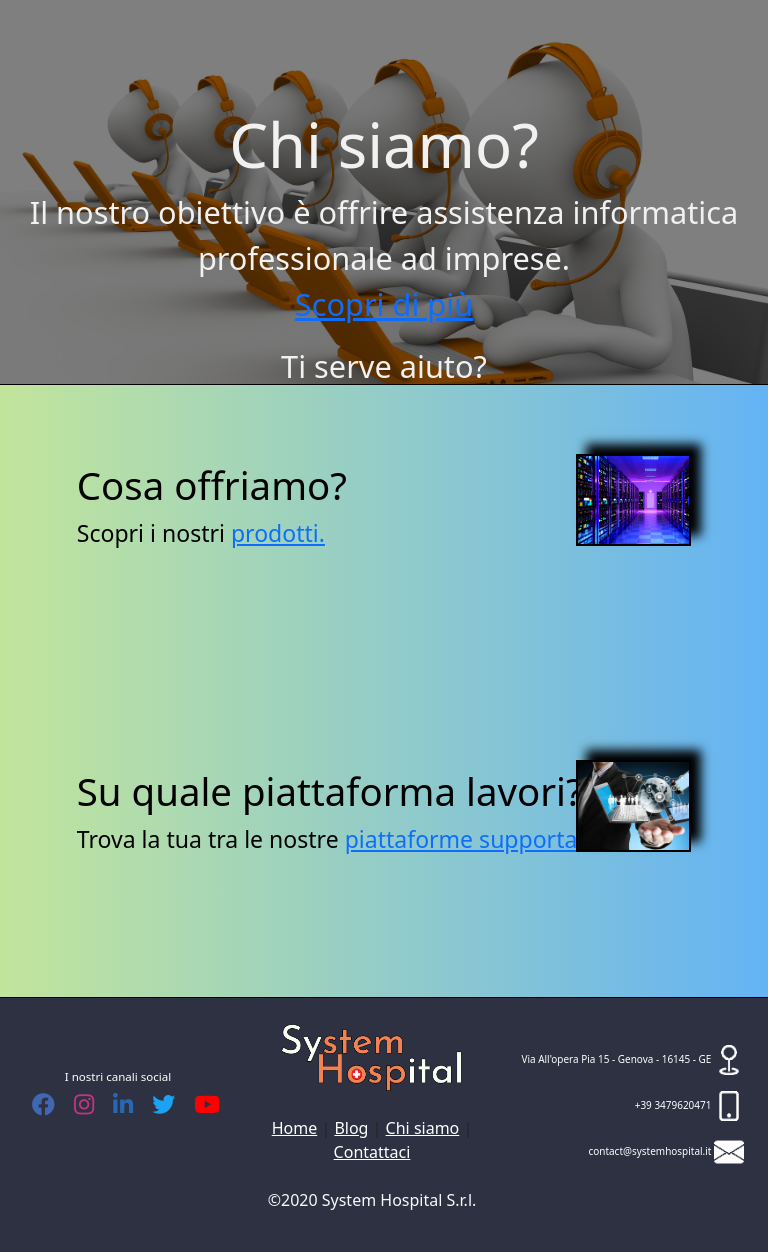
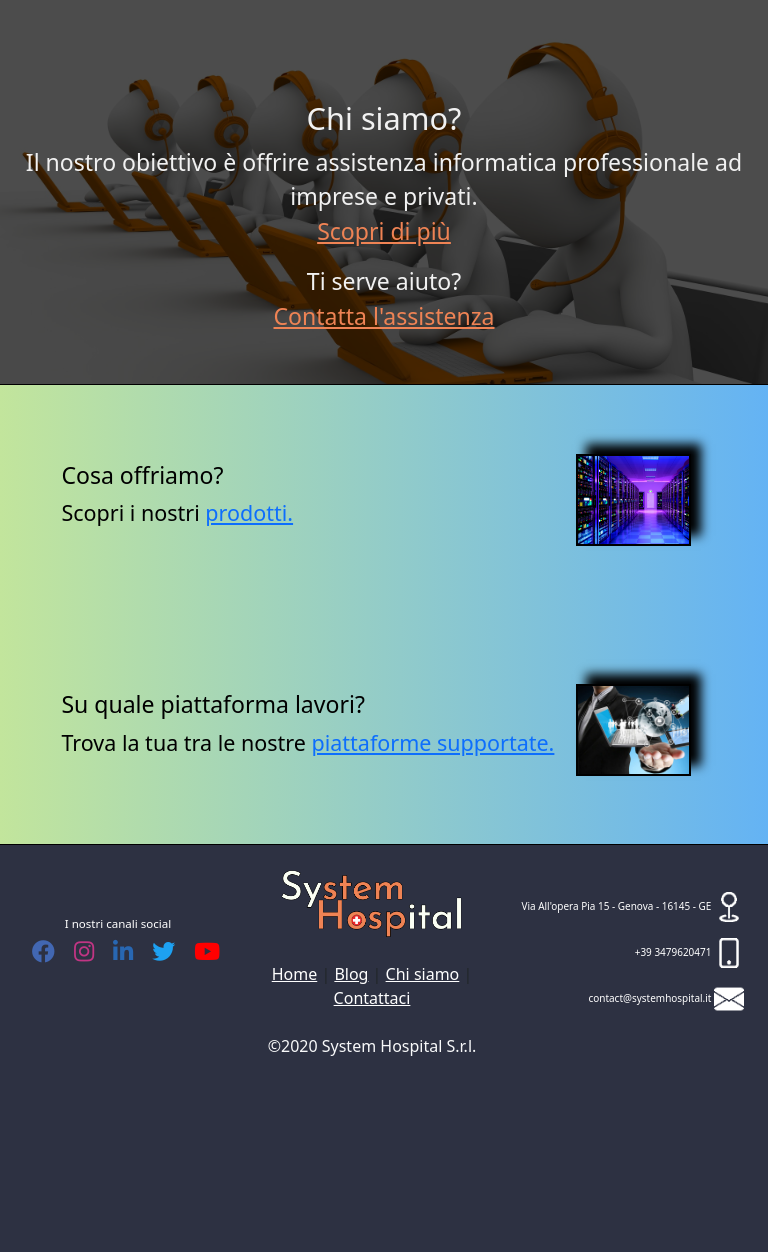
Before and after one commit to 4708696-UniGe/progetto_saw, a PHP site: page /php/home.php in a window 768 px wide. Shown: the part 56-1308 px from the top of the page. After the commit the page ends 1112 px from the top, so only its background shows below. Run offline with PHP 8.4, Linux system fonts and the light colour scheme.

Commit message:
style fixes

```diff
--- a/css/home.css
+++ b/css/home.css
@@ -14,7 +14,7 @@
     .box {
         margin: 0;
         opacity: 0;
-        background-color: rgba(0,0,0, 0.5);
+        background-color: rgba(0,0,0, 0.7);
         width: 100%;
         height: 100%;
         animation: fadein 1s;
@@ -23,8 +23,8 @@
     }
 
     #title2 {
-        margin-top: -6vw;
-        font-size: 8vw;
+        margin-top: -15vw;
+        font-size: 5vw;
     }
     #title-desc {
         font-size: 4vw;
@@ -85,6 +85,131 @@
         margin-top: 6vw;
         background-image: url(../images/seconda.jpg);
         background-size:cover;
+        width: 18vw;
+        height: 15vw;
+        float: right;
+        margin-right: 10vw;
+        border: 2px solid black;
+        box-shadow: 10px -10px 10px black;
+    }
+
+    #text-title {
+        margin-left: 4vw;
+        font-size: 5vw;
+    }
+
+    #text {
+        margin-left: 4vw;
+        font-size: 3vw;
+    }
+
+
+    .img2 {
+        margin-top: 6vw;
+        background-image: url(../images/terza.jpg);
+        background-size: cover;
+        width: 18vw;
+        height: 15vw;
+        float: right;
+        margin-right: 10vw;
+        border: 2px solid black;
+        box-shadow: 10px -10px 10px black;
+    }
+
+    .admin_required {
+        position: absolute;
+        top: 12vw;
+        left: 23vw;
+        z-index: 1;
+    }
+
+}
+
+@media (min-width: 768px) and (max-width: 992px){
+
+    h1{
+        font-size: 2vw;
+    }
+
+    .first_container {
+        width: 100%;
+        height: 50vw;
+    }
+
+    .box {
+        margin: 0;
+        opacity: 0;
+        background-color: rgba(0,0,0, 0.7);
+        width: 100%;
+        height: 100%;
+        animation: fadein 1s;
+        animation-delay: 2s;
+        animation-fill-mode: forwards;
+    }
+
+    #title2 {
+        margin-top: -7vw;
+        font-size: 4vw;
+    }
+    #title-desc {
+        font-size: 3vw;
+    }
+
+    .bg {
+        margin: 0;
+        height: 100%;
+        background-image: url("../images/call.jpg");
+        background-size: cover;
+        background-repeat: no-repeat;
+        background-attachment: scroll;
+        background-position-y: -20vw;
+        position: relative;
+        animation: fadein 2s;
+    }
+
+    .textimg {
+        font-size: 1.5vw;
+        padding: 20vw 0;
+        position: absolute;
+        margin-right: 0;
+        width: 100%;
+        color: #f1f1f1;
+        text-align: center;
+        animation: fadein 1s;
+        animation-delay: 2s;
+    }
+
+    .blank {
+        position: relative;
+        background-image: linear-gradient(to right,#c2e59c,#64b3f4);
+        border-top: 1px solid black;
+        width: 100%;
+        height: 30vw;
+        padding: 3vw 0;
+    }
+
+    .blank2 {
+        position: relative;
+        background-image: linear-gradient(to right,#c2e59c,#64b3f4);
+        border-bottom: 1px solid black;
+        width: 100%;
+        height: 30vw;
+        padding: 3vw 0vw 0vw 0vw;
+    }
+
+    .textimg2 {
+        font-size: 1vw;
+        position: absolute;
+        top: 10vw;
+        width: 100%;
+        height: auto;
+        color: black;
+    }
+
+    .img {
+        margin-top: 6vw;
+        background-image: url(../images/seconda.jpg);
+        background-size:cover;
         width: 15vw;
         height: 12vw;
         float: right;
@@ -94,13 +219,13 @@
     }
 
     #text-title {
-        margin-left: 10vw;
-        font-size: 5vw;
+        margin-left: 8vw;
+        font-size: 3vw;
     }
 
     #text {
-        margin-left: 10vw;
-        font-size: 3vw;
+        margin-left: 8vw;
+        font-size: 2.8vw;
     }
 
 
@@ -139,7 +264,7 @@
     .box {
         margin: 0;
         opacity: 0;
-        background-color: rgba(0,0,0, 0.5);
+        background-color: rgba(0,0,0, 0.7);
         width: 100%;
         height: 100%;
         animation: fadein 1s;
@@ -148,11 +273,11 @@
     }
 
     #title2 {
-        margin-top: -6vw;
-        font-size: 8vw;
+        margin-top: -7vw;
+        font-size: 4vw;
     }
     #title-desc {
-        font-size: 4vw;
+        font-size: 3vw;
     }
 
     .bg {
@@ -269,137 +404,7 @@
     .box {
         margin: 0;
         opacity: 0;
-        background-color: rgba(0,0,0, 0.5);
-        width: 100%;
-        height: 100%;
-        animation: fadein 1s;
-        animation-delay: 2s;
-        animation-fill-mode: forwards;
-    }
-
-    #title2 {
-        margin-top: -6vw;
-        font-size: 8vw;
-    }
-    #title-desc {
-        font-size: 4vw;
-    }
-
-    .bg {
-        margin: 0;
-        height: 100%;
-        background-image: url("../images/call.jpg");
-        background-size: cover;
-        background-repeat: no-repeat;
-        background-attachment: scroll;
-        background-position-y: -20vw;
-        position: relative;
-        animation: fadein 2s;
-    }
-
-    .textimg {
-        font-size: 1.5vw;
-        padding: 20vw 0;
-        position: absolute;
-        margin-right: 0;
-        width: 100%;
-        color: #f1f1f1;
-        text-align: center;
-        animation: fadein 1s;
-        animation-delay: 2s;
-    }
-
-    .blank {
-        position: relative;
-        background-image: linear-gradient(to right,#c2e59c,#64b3f4);
-        border-top: 1px solid black;
-        width: 100%;
-        height: 40vw;
-        padding: 3vw 0;
-    }
-
-    .blank2 {
-        position: relative;
-        background-image: linear-gradient(to right,#c2e59c,#64b3f4);
-        border-bottom: 1px solid black;
-        width: 100%;
-        height: 40vw;
-        padding: 3vw 0vw 0vw 0vw;
-    }
-
-    .textimg2 {
-        font-size: 1.5vw;
-        position: absolute;
-        top: 10vw;
-        width: 100%;
-        height: auto;
-        color: black;
-    }
-
-    .img {
-        margin-top: 6vw;
-        background-image: url(../images/seconda.jpg);
-        background-size:cover;
-        width: 15vw;
-        height: 12vw;
-        float: right;
-        margin-right: 10vw;
-        border: 2px solid black;
-        box-shadow: 10px -10px 10px black;
-    }
-
-    #text-title {
-        margin-left: 10vw;
-        font-size: 5vw;
-    }
-
-    #text {
-        margin-left: 10vw;
-        font-size: 3vw;
-    }
-
-
-    .img2 {
-        margin-top: 6vw;
-        background-image: url(../images/terza.jpg);
-        background-size: cover;
-        width: 15vw;
-        height: 12vw;
-        float: right;
-        margin-right: 10vw;
-        border: 2px solid black;
-        box-shadow: 10px -10px 10px black;
-    }
-
-    .admin_required {
-        position: absolute;
-        top: 12vw;
-        left: 28vw;
-        z-index: 1;
-    }
-
-}
-
-@media(min-width: 992px) {
-
-    .bg {
-        background-position-y: 0;
-        background-attachment: local !important;
-    }
-
-    h1{
-        font-size: 2vw;
-    }
-
-    .first_container {
-        width: 100%;
-        height: 50vw;
-    }
-
-    .box {
-        margin: 0;
-        opacity: 0;
-        background-color: rgba(0,0,0, 0.5);
+        background-color: rgba(0,0,0, 0.7);
         width: 100%;
         height: 100%;
         animation: fadein 1s;
--- a/php/home.php
+++ b/php/home.php
@@ -36,7 +36,7 @@
 				<div class = "box">
 					<div class="textimg">
 						<h1 id="title2">Chi siamo?<br></h1>
-						<p id="title-desc">Il nostro obiettivo è offrire assistenza informatica professionale ad imprese. <br> <a id="home_link" title="Scopri di più" href="about.php">Scopri di più</a>  </p>
+						<p id="title-desc">Il nostro obiettivo è offrire assistenza informatica professionale ad imprese e privati. <br> <a id="home_link" title="Scopri di più" href="about.php">Scopri di più</a>  </p>
 						<p id="title-desc">Ti serve aiuto? <br> <a id="home_link" title="Assistenza" href="../chat/index.php">Contatta l'assistenza</a> </p>
 					</div>
 				</div>
@@ -45,7 +45,7 @@
 
 
 		<div class ="blank">
-			<div data-aos="fade-right" class="textimg2">
+			<div data-aos="fade-right" data-aos-offset="0" class="textimg2">
 
 				<h1 id="text-title">Cosa offriamo?<br></h1>
 				<p id="text">Scopri i nostri <a id="home_link" href="products.php">prodotti.</a> </p>
@@ -56,7 +56,7 @@
 
 		<div class ="blank2">
 
-			<div data-aos="fade-right" class="textimg2">
+			<div data-aos="fade-right" data-aos-offset="0" class="textimg2">
 
 				<h1 id="text-title">Su quale piattaforma lavori?<br></h1>
 			    <p id="text">Trova la tua tra le nostre <a id="home_link" href="platform_list.php">piattaforme supportate.</a> </p>
```
Also changed, not shown: other parts of css/home.css (+27 -14 lines), css/products.css (+29 -4 lines).
